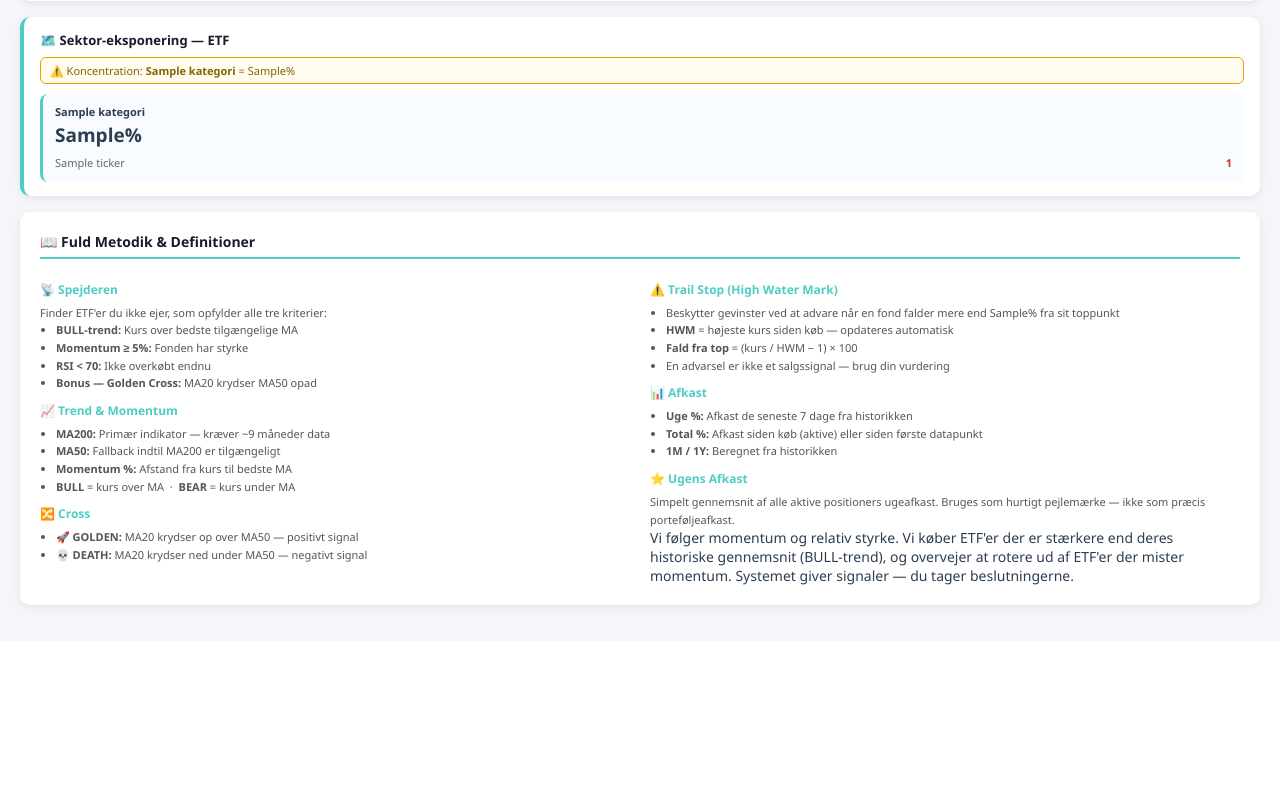
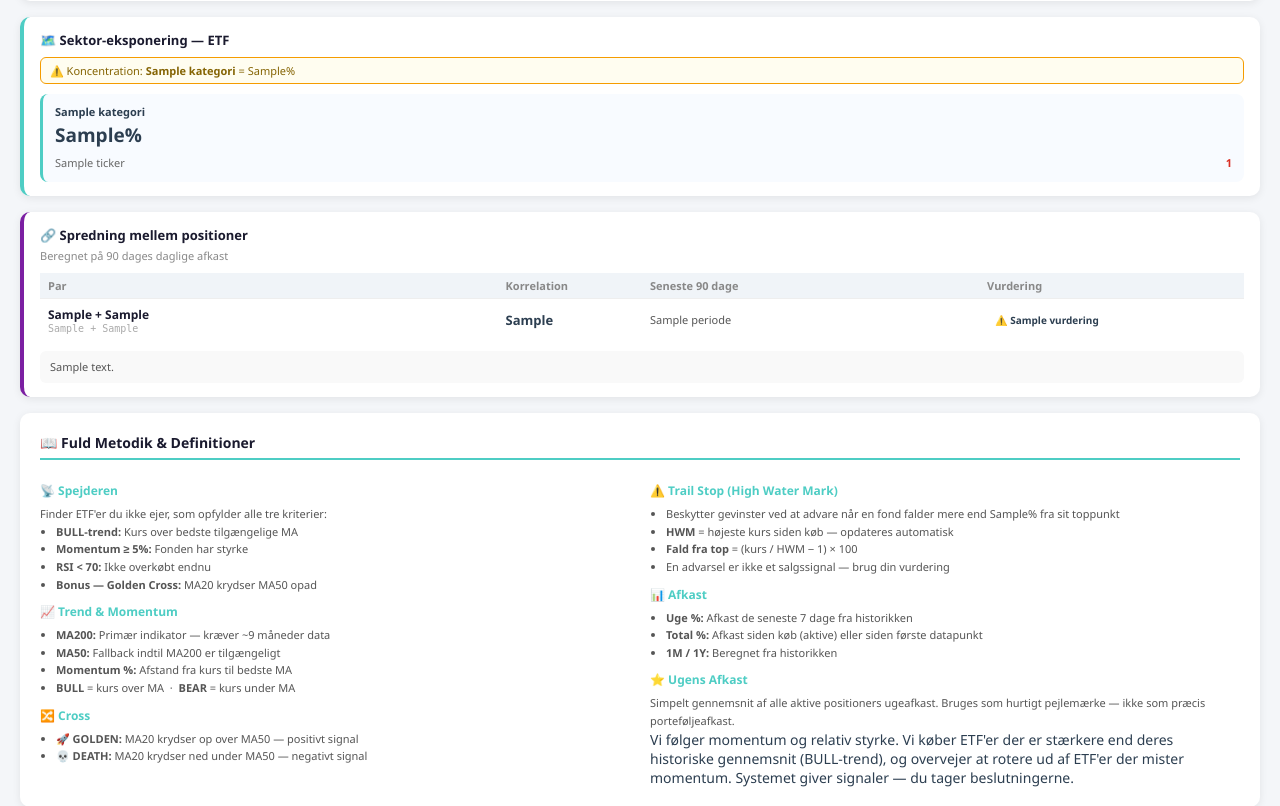
Before and after one commit to Alf4444/TrendAgent, a Python web app: template templates/etf_weekly.html.j2 in a window 1280 px wide. Shown: the part 1571-2377 px from the top of the page. Before the commit the page ends 2184 px from the top, so only its background shows below. Run offline with Jinja, Linux system fonts and the light colour scheme; the template is opened without the code that fills it: most values are stand-ins (such as "Sample title", 1, 10 or a date in 2020).

Commit message:
Update etf_weekly.html.j2

```diff
--- a/templates/etf_weekly.html.j2
+++ b/templates/etf_weekly.html.j2
@@ -118,6 +118,29 @@
     .hm-cat-etf .cat-t { font-size: 11px; font-weight: 700; margin-bottom: 3px; }
     .hm-cat-etf .cat-a { font-size: 19px; font-weight: 800; margin-bottom: 5px; }
     .hm-cat-etf .cat-f { font-size: 11px; color: #666; display: flex; justify-content: space-between; padding: 2px 0; }
+    /* KORRELATIONSTABEL */
+    .corr-w { background: white; border-radius: 10px; padding: 14px 16px;
+               box-shadow: 0 2px 8px rgba(0,0,0,0.08); margin-bottom: 16px;
+               border-left: 4px solid #7b1fa2; }
+    .corr-w table { width: 100%; border-collapse: collapse; font-size: 12px; margin-top: 10px; }
+    .corr-w th { font-size: 11px; font-weight: 700; color: #888; padding: 5px 8px;
+                 border-bottom: 1px solid #eee; text-align: left; }
+    .corr-w td { padding: 7px 8px; border-bottom: 1px solid #f5f5f5; vertical-align: middle; }
+    .corr-w tr:last-child td { border-bottom: none; }
+    .corr-pair { font-size: 12px; font-weight: 600; color: #1a1a2e; }
+    .corr-ticker { font-size: 10px; color: #aaa; font-family: monospace; }
+    .corr-num { font-weight: 700; font-size: 13px; }
+    .corr-none  .corr-num { color: #d93025; }
+    .corr-low   .corr-num { color: #f59c00; }
+    .corr-ok    .corr-num { color: #1e8e3e; }
+    .corr-good  .corr-num { color: #1e8e3e; }
+    .corr-badge { display: inline-block; padding: 2px 8px; border-radius: 20px; font-size: 10px; font-weight: 700; }
+    .corr-none  .corr-badge { background: #fce8e6; color: #d93025; }
+    .corr-low   .corr-badge { background: #fff3e0; color: #f59c00; }
+    .corr-ok    .corr-badge { background: #e8f5e9; color: #1e8e3e; }
+    .corr-good  .corr-badge { background: #e8f5e9; color: #1e8e3e; }
+    .corr-summary { font-size: 11px; color: #555; background: #f9f9f9; border-radius: 6px;
+                    padding: 8px 10px; margin-top: 10px; line-height: 1.5; }
   </style>
 </head>
 <body>
@@ -224,6 +247,17 @@
     </div>
     {% if s.weakest_owned and not s.is_owned %}
     <div class="s-compare">⇄ Stærkere end din svageste fond — {{ s.weakest_owned.ticker }} {{ s.weakest_owned.score }}pt</div>
+    {% endif %}
+    {% if s.portfolio_corr_label and s.portfolio_corr_label != '—' and not s.is_owned %}
+    <div style="font-size:11px; margin-top:6px; padding-top:6px; border-top:1px solid rgba(0,0,0,0.05);">
+      {% if s.portfolio_corr_css == 'corr-none' %}
+      <span style="color:#d93025;">⚠️ Spredning mod din portefølje: {{ s.portfolio_corr_label }}</span>
+      {% elif s.portfolio_corr_css == 'corr-low' %}
+      <span style="color:#f59c00;">⚠️ Spredning mod din portefølje: {{ s.portfolio_corr_label }}</span>
+      {% else %}
+      <span style="color:#1e8e3e;">✅ Spredning mod din portefølje: {{ s.portfolio_corr_label }}</span>
+      {% endif %}
+    </div>
     {% endif %}
   </div>
 </div>
@@ -433,6 +467,46 @@
   </div>
   {% endif %}
 
+  <!-- KORRELATIONSTABEL -->
+  {% if corr_pairs %}
+  <div class="corr-w">
+    <div style="font-size:13px; font-weight:700; color:#1a1a2e; margin-bottom:4px;">🔗 Spredning mellem positioner</div>
+    <div style="font-size:11px; color:#888; margin-bottom:4px;">Beregnet på 90 dages daglige afkast</div>
+    <table>
+      <thead>
+        <tr>
+          <th style="width:38%">Par</th>
+          <th style="width:12%">Korrelation</th>
+          <th style="width:28%">Seneste 90 dage</th>
+          <th>Vurdering</th>
+        </tr>
+      </thead>
+      <tbody>
+        {% for p in corr_pairs %}
+        <tr class="{{ p.css }}">
+          <td>
+            <div class="corr-pair">{{ p.ticker_a }} + {{ p.ticker_b }}</div>
+            <div class="corr-ticker">{{ p.navn_a | truncate(22, true, '…') }} + {{ p.navn_b | truncate(22, true, '…') }}</div>
+          </td>
+          <td><span class="corr-num">{{ p.korr_str }}</span></td>
+          <td style="font-size:11px; color:#555;">{{ p.periode }}</td>
+          <td>
+            {% if p.advarsel %}
+            <span class="corr-badge">⚠️ {{ p.vurdering }}</span>
+            {% else %}
+            <span class="corr-badge">✅ {{ p.vurdering }}</span>
+            {% endif %}
+          </td>
+        </tr>
+        {% endfor %}
+      </tbody>
+    </table>
+    {% if corr_summary %}
+    <div class="corr-summary">{{ corr_summary }}</div>
+    {% endif %}
+  </div>
+  {% endif %}
+
   <!-- METODIK -->
   <div class="metodik">
     <h3>📖 Fuld Metodik & Definitioner</h3>
```
